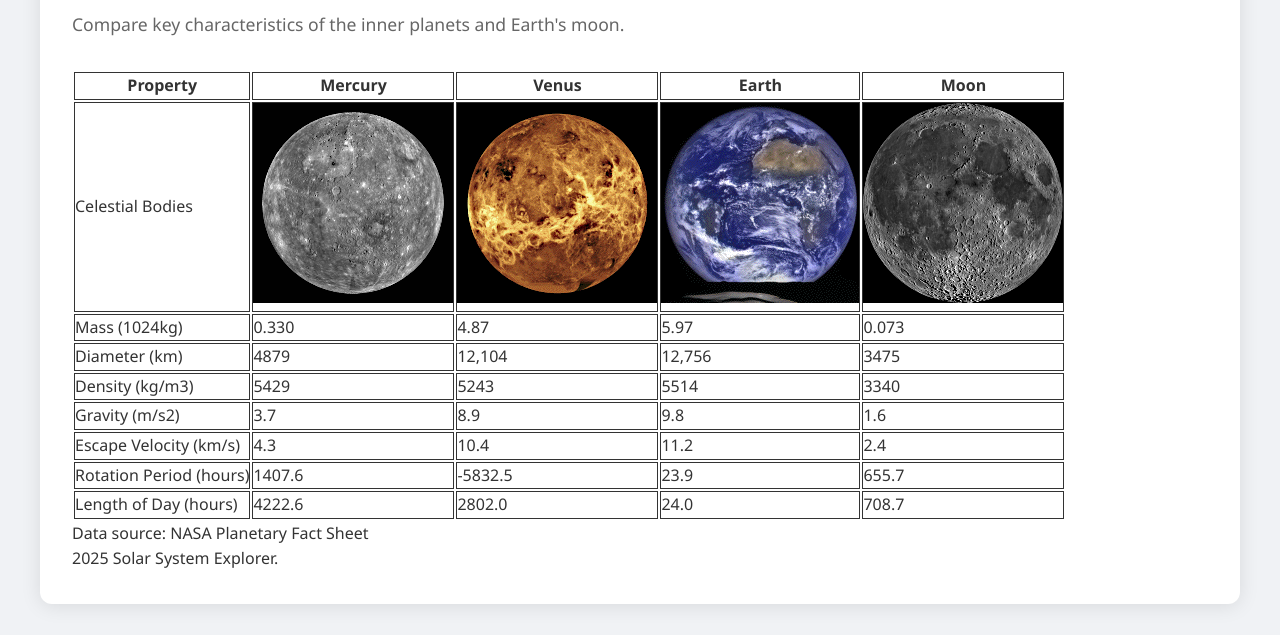
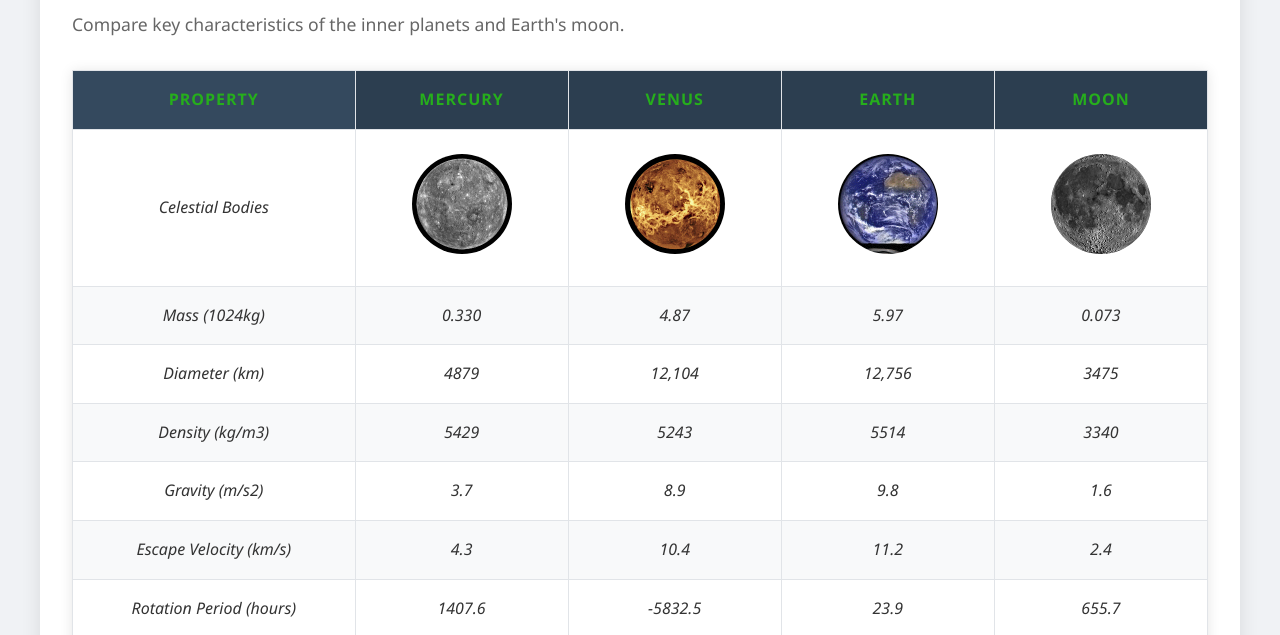
Before and after one commit to sharvey-bit/webdev_lab7, a plain HTML site: page index.html in a window 1280 px wide. Shown: the part 315-950 px from the top of the page. Drawn offline with Linux system fonts and the light colour scheme.

Commit message:
Styled Table & Footer
Applied consistent padding and border styling to table cells. Added hover effects for table rows and planet images. Improved table header styling with background color, uppercase text, and letter spacing. Customized styles for specific tables like planets table with italicized text and unique colors. Added footer styling for table footer and site footer with improved text alignment and color.

```diff
--- a/css/style.css
+++ b/css/style.css
@@ -68,3 +68,79 @@ td, th {
   margin-bottom: 2rem;
   font-size: 1.1rem;
 }
+
+/* Table Styles */
+.data-table {
+  width: 100%;
+  border-collapse: collapse;
+  margin-bottom: 2rem;
+  background: #fff;
+  box-shadow: 0 1px 12px rgba(0, 0, 0, 0.1);
+}
+
+.data-table th,
+.data-table td {
+  padding: 1rem;
+  text-align: center;
+  border: 1px solid #e1e4e8;
+}
+
+.table-header th {
+  background: #2c3e50;
+  color: #fff;
+  font-weight: 600;
+  text-transform: uppercase;
+  letter-spacing: 1px;
+}
+
+.property-header {
+  background: #34495e !important;
+}
+
+.planet-images td {
+  padding: 1.5rem;
+}
+
+.planet-img {
+  width: 100px;
+  height: 100px;
+  border-radius: 50%;
+  transition: transform 0.3s ease;
+}
+
+.planet-img:hover {
+  transform: scale(1.1);
+}
+
+tbody tr:nth-child(even) {
+  background: #f8f9fa;
+}
+
+tbody tr:hover {
+  background: #edf2f7;
+}
+
+#planets th {
+  color: rgb(38, 174, 28);
+}
+
+#planets td {
+  font-style: italic;
+}
+
+/* Footer Styles */
+.table-footer {
+  text-align: right;
+  font-style: italic;
+  color: #666;
+  margin-top: 1rem;
+}
+
+.site-footer {
+  text-align: center;
+  margin-top: 3rem;
+  padding-top: 2rem;
+  border-top: 1px solid #eee;
+  color: #666;
+  font-size: 0.9rem;
+}
```
